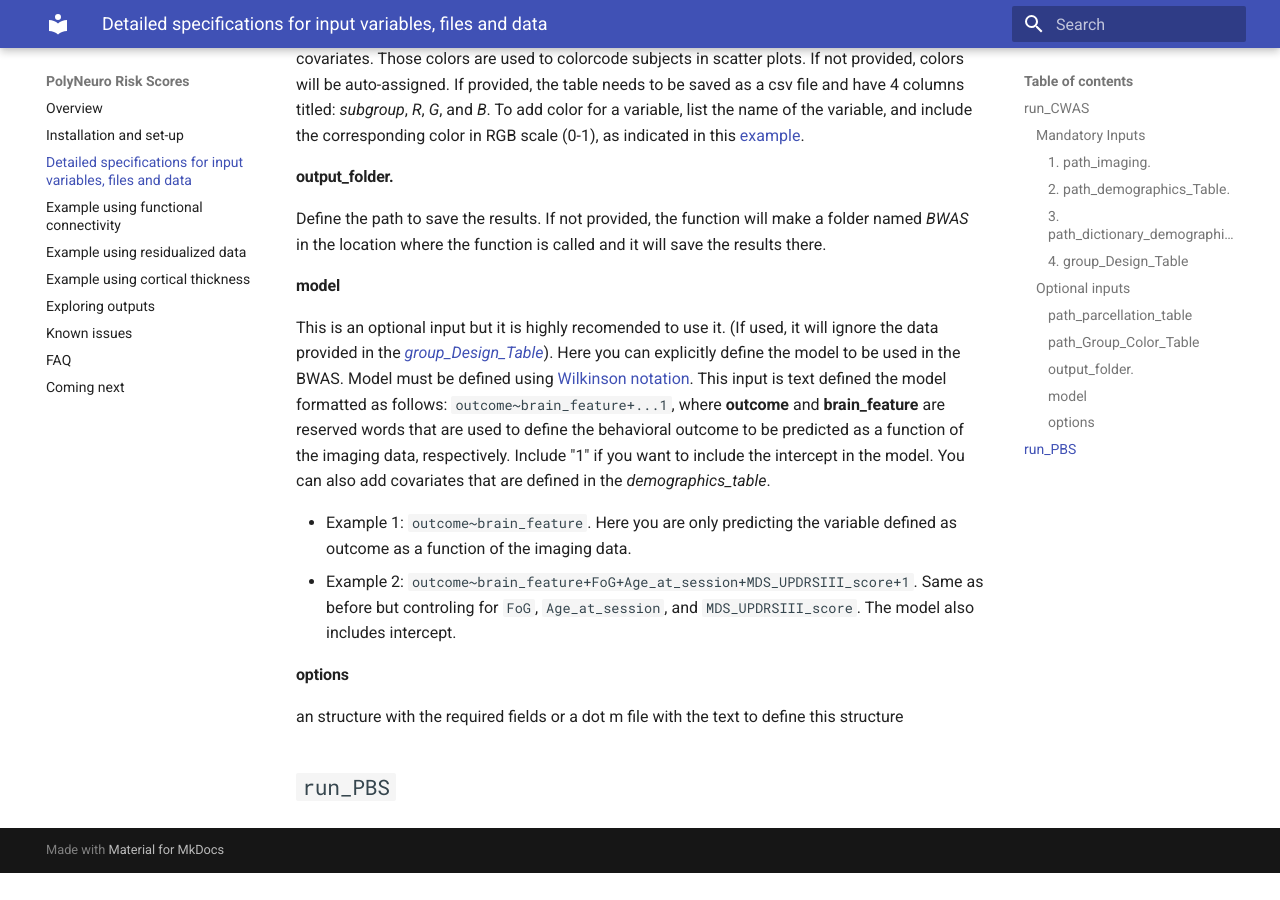
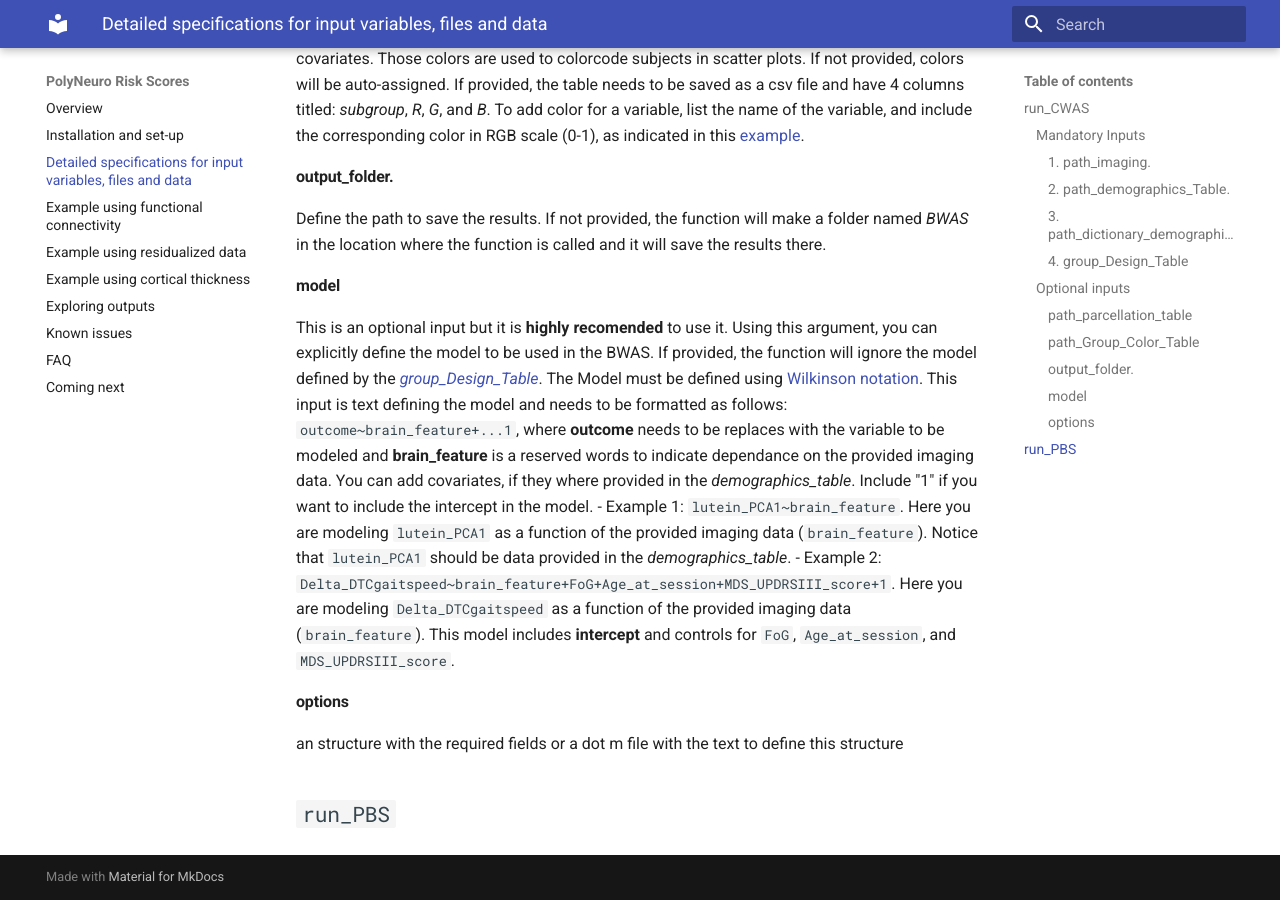
Before and after one commit to omiranda/polyneuro_risk_score, an MkDocs documentation site: the page built from docs/detailed_description.md, in a window 1280 px wide and 900 px high, scrolled down 3012 px. Built offline with MkDocs 1.6.1 and Material for MkDocs 9.7.7, drawn with Linux system fonts in a browser that asks for light colours; formulas are drawn with MathJax 3; old or Windows-style settings are respelled for this version of MkDocs; before the commit the page ends 3885 px from its top, so only the background shows below that.

Commit message:
Update detailed_description.md

```diff
--- a/docs/detailed_description.md
+++ b/docs/detailed_description.md
@@ -78,14 +78,14 @@ If provided, the table needs to be saved as a csv file and have 4 columns titled
 Define the path to save the results. If not provided, the function will make a folder named *BWAS* in the location where the function is called and it will save the results there.
 
 #### **model**
-This is an optional input but it is highly recomended to use it.
-(If used, it will ignore the data provided in the [*group_Design_Table*](#4-groupdesigntable)).
-Here you can explicitly define the model to be used in the BWAS.
-Model must be defined using [Wilkinson notation](https://www.mathworks.com/help/stats/wilkinson-notation.html).
-This input is text defined the model formatted as follows: `outcome~brain_feature+...1`, where **outcome** and **brain_feature** are reserved words that are used to define the behavioral outcome to be predicted as a function of the imaging data, respectively. Include "1" if you want to include the intercept in the model. You can also add covariates that are defined in the *demographics_table*.
-
-- Example 1: `outcome~brain_feature`. Here you are only predicting the variable defined as outcome as a function of the imaging data.
-- Example 2: `outcome~brain_feature+FoG+Age_at_session+MDS_UPDRSIII_score+1`. Same as before but controling for `FoG`, `Age_at_session`, and `MDS_UPDRSIII_score`. The model also includes intercept.
+This is an optional input but it is **highly recomended** to use it.
+Using this argument, you can explicitly define the model to be used in the BWAS.
+If provided, the function will ignore the model defined by the [*group_Design_Table*](#4-groupdesigntable).
+The Model must be defined using [Wilkinson notation](https://www.mathworks.com/help/stats/wilkinson-notation.html).
+This input is text defining the model and needs to be formatted as follows: `outcome~brain_feature+...1`, where **outcome** needs to be replaces with the variable to be modeled and **brain_feature** is a reserved words to indicate dependance on the provided imaging data. You can add covariates, if they where provided in the *demographics_table*.
+Include "1" if you want to include the intercept in the model.
+- Example 1: `lutein_PCA1~brain_feature`. Here you are modeling `lutein_PCA1` as a function of the provided imaging data (`brain_feature`). Notice that `lutein_PCA1` should be data provided in the *demographics_table*.
+- Example 2: `Delta_DTCgaitspeed~brain_feature+FoG+Age_at_session+MDS_UPDRSIII_score+1`. Here you are modeling `Delta_DTCgaitspeed` as a function of the provided imaging data (`brain_feature`). This model includes **intercept** and controls for `FoG`, `Age_at_session`, and `MDS_UPDRSIII_score`.
 #### **options**
 an structure with the required fields or a dot m  file with the text to define this structure
 ## `run_PBS`
```
